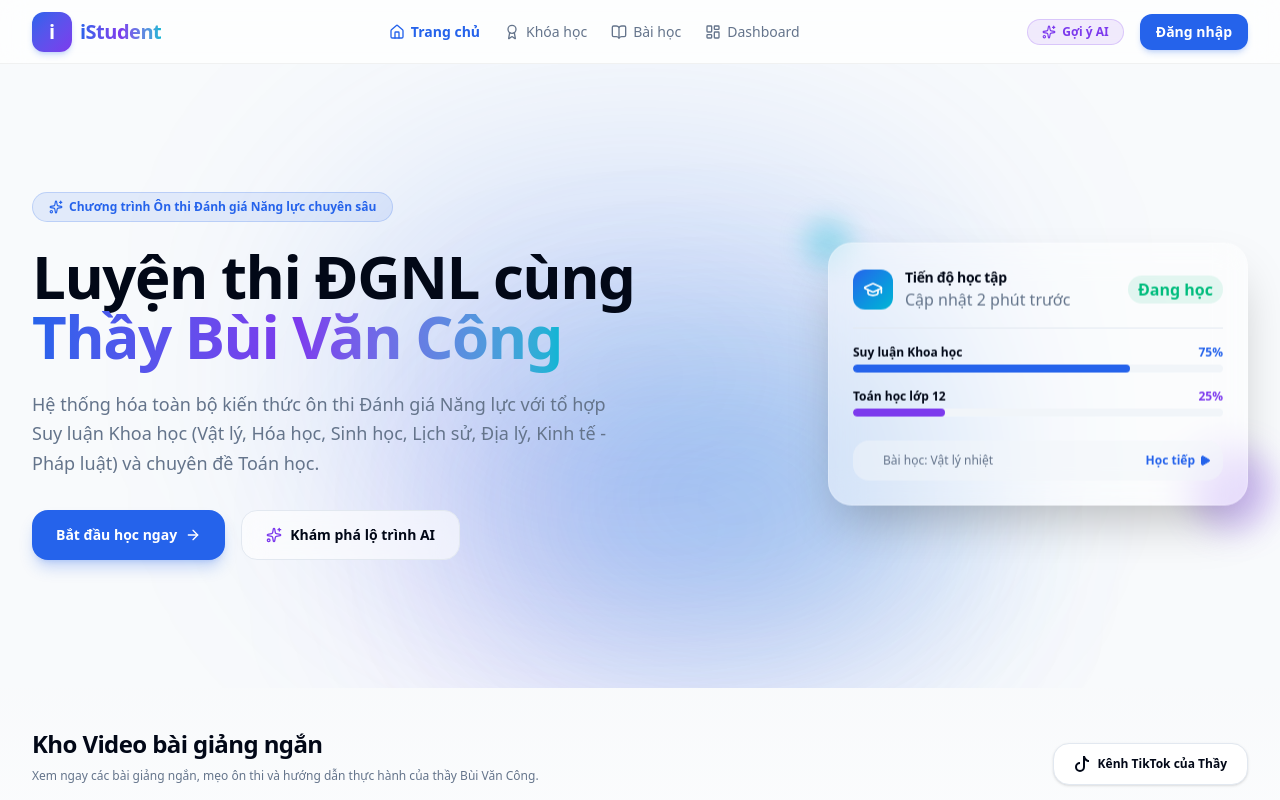
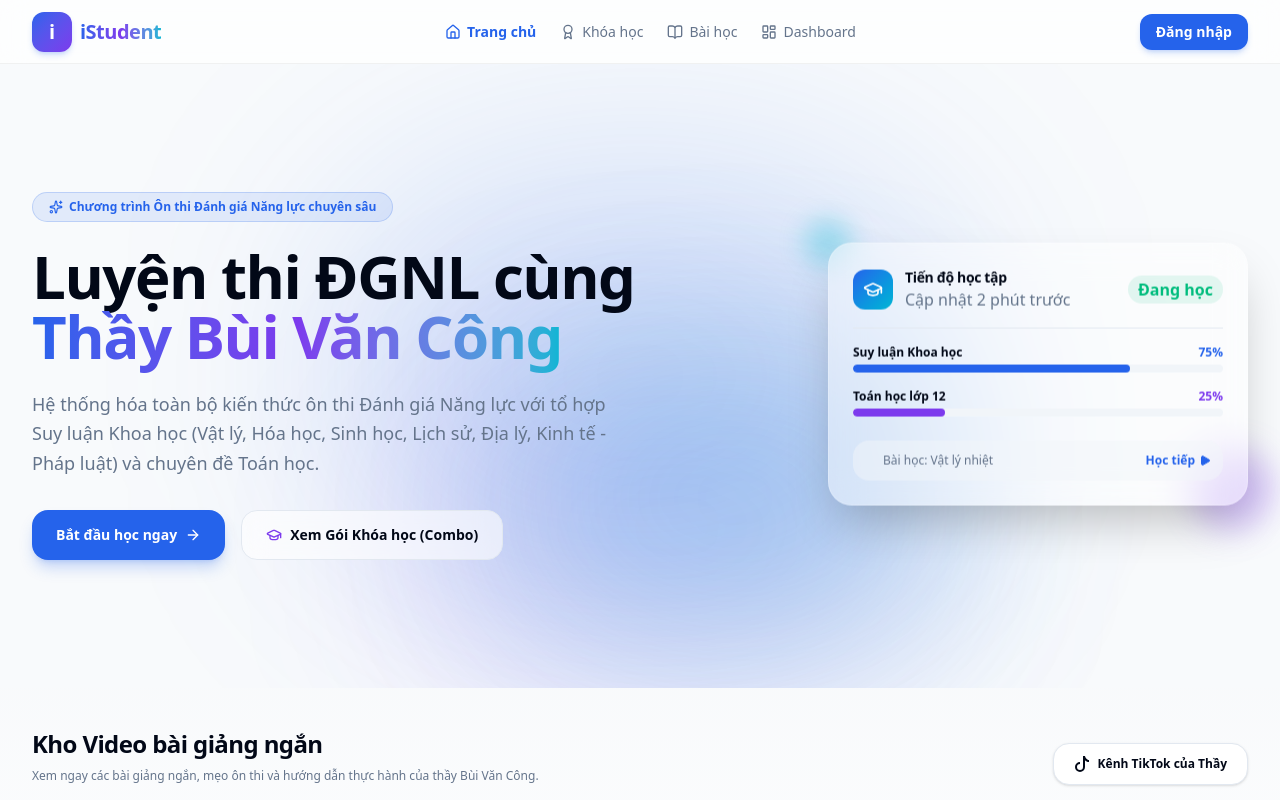
Before and after one commit to tomyrese/buivancong, a Next.js app: page / in a window 1280 px wide. Shown: the top 800 px of the page. Built offline with nearby package versions, Linux system fonts and the light colour scheme.

Commit message:
feat: clean removal of all AI features, navigation triggers, and buttons

```diff
--- a/app/courses/page.tsx
+++ b/app/courses/page.tsx
@@ -3,7 +3,6 @@
 import * as React from 'react';
 import { useSearchParams } from 'next/navigation';
 import SearchFilters from '@/features/courses/search-filters';
-import AIRecommendationModal from '@/features/courses/ai-recommendation-modal';
 import { CourseService, Course } from '@/services/courseService';
 import { useDebounce } from '@/hooks/useDebounce';
 import { BookOpen, Star, Clock, ArrowRight, Smile } from 'lucide-react';
@@ -29,7 +28,6 @@ function CoursesContent() {
   });
 
   const [recentSearches, setRecentSearches] = React.useState<string[]>([]);
-  const [isAIModalOpen, setIsAIModalOpen] = React.useState(false);
   const [visibleCount, setVisibleCount] = React.useState(6);
   const [loading, setLoading] = React.useState(false);
 
@@ -42,12 +40,7 @@ function CoursesContent() {
     }
   }, [initialCategory]);
 
-  // Trigger AI Suggestion modal if ?ai=true
-  React.useEffect(() => {
-    if (triggerAI) {
-      setIsAIModalOpen(true);
-    }
-  }, [triggerAI]);
+
 
   // Load recent searches from localStorage on mount
   React.useEffect(() => {
@@ -260,20 +253,6 @@ function CoursesContent() {
         )}
       </div>
 
-      {/* AI recommendation modal */}
-      <AIRecommendationModal
-        isOpen={isAIModalOpen}
-        onClose={() => {
-          setIsAIModalOpen(false);
-          if (typeof window !== 'undefined') {
-            const url = new URL(window.location.href);
-            if (url.searchParams.has('ai')) {
-              url.searchParams.delete('ai');
-              window.history.replaceState(null, '', url.pathname + url.search);
-            }
-          }
-        }}
-      />
     </div>
   );
 }
--- a/components/footer.tsx
+++ b/components/footer.tsx
@@ -97,11 +97,6 @@ export default function Footer() {
                   Luyện đề trắc nghiệm
                 </Link>
               </li>
-              <li>
-                <Link href="/courses?ai=true" className="text-xs text-muted-foreground hover:text-foreground transition-colors">
-                  Hỏi đáp AI
-                </Link>
-              </li>
             </ul>
           </div>
 
--- a/components/navbar.tsx
+++ b/components/navbar.tsx
@@ -121,14 +121,6 @@ export default function Navbar() {
           </div>
 
           <div className="hidden md:flex items-center gap-4">
-            {/* AI Assistant shortcut */}
-            <Link
-              href="/courses?ai=true"
-              className="flex items-center gap-1.5 rounded-full bg-secondary/10 px-3.5 py-1 text-xs font-semibold text-secondary hover:bg-secondary/20 transition-all border border-secondary/20 hover:scale-105"
-            >
-              <Sparkles className="h-3.5 w-3.5 text-secondary animate-pulse" />
-              Gợi ý AI
-            </Link>
 
             {/* Profile Dropdown */}
             {user ? (
@@ -262,14 +254,7 @@ export default function Navbar() {
               </Link>
             )}
 
-            <Link
-              href="/courses?ai=true"
-              onClick={() => setIsOpen(false)}
-              className="flex items-center gap-2 rounded-xl px-3 py-2 text-base font-medium text-secondary hover:bg-muted transition-colors"
-            >
-              <Sparkles className="h-5 w-5 text-secondary" />
-              Tư vấn lộ trình học AI
-            </Link>
+
 
             <div className="border-t border-border pt-4 pb-2 mt-4">
               {user ? (
--- a/features/home/hero.tsx
+++ b/features/home/hero.tsx
@@ -63,11 +63,11 @@ export default function Hero() {
                 <ArrowRight className="h-4 w-4" />
               </Link>
               <Link
-                href="/courses?ai=true"
+                href="/packages"
                 className="flex items-center gap-2 rounded-2xl border border-border bg-card/60 backdrop-blur-md px-6 py-3.5 text-sm font-semibold text-foreground hover:bg-muted hover:scale-[1.02] active:scale-[0.98] transition-all"
               >
-                <Sparkles className="h-4 w-4 text-secondary" />
-                Khám phá lộ trình AI
+                <GraduationCap className="h-4 w-4 text-secondary" />
+                Xem Gói Khóa học (Combo)
               </Link>
             </motion.div>
           </div>
```
